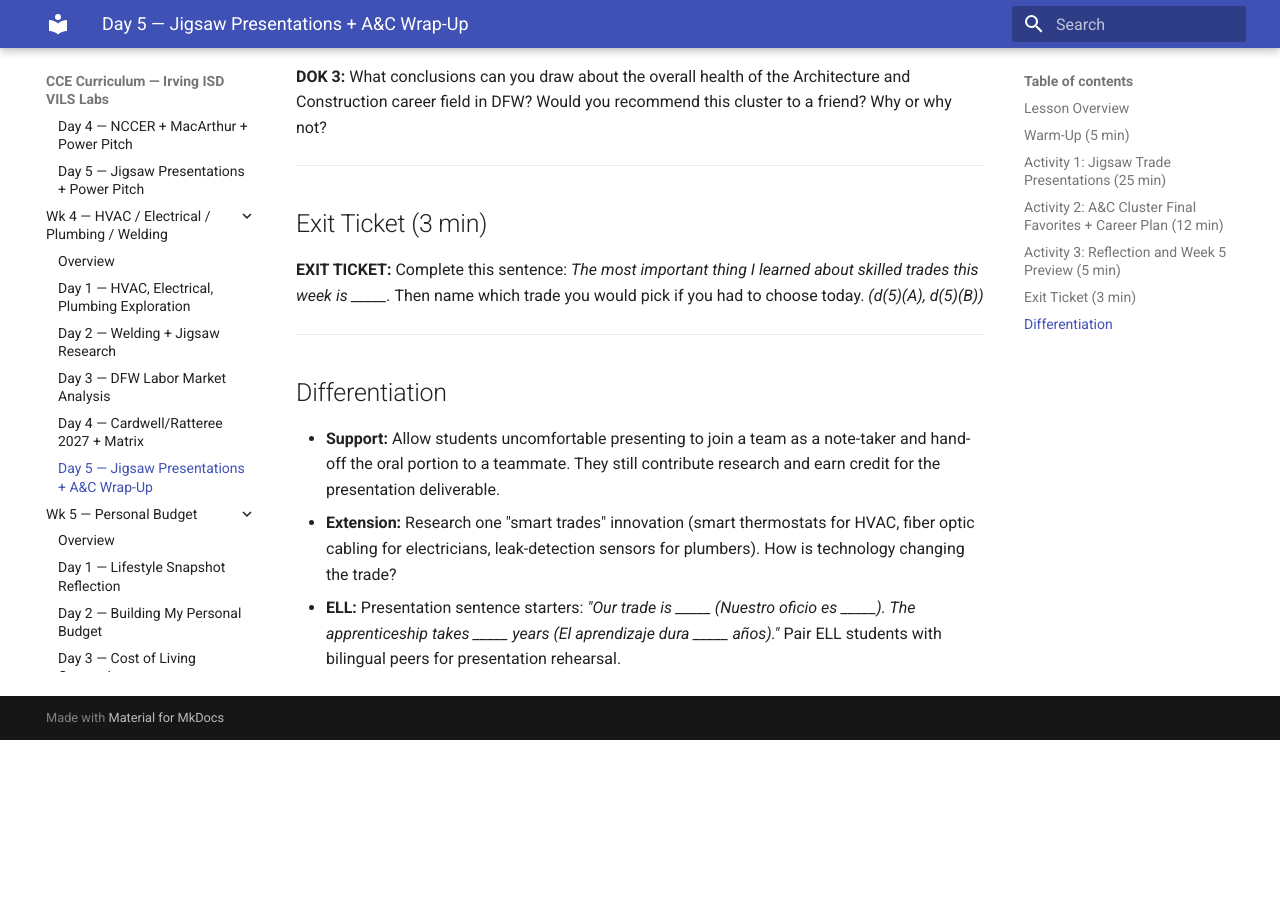
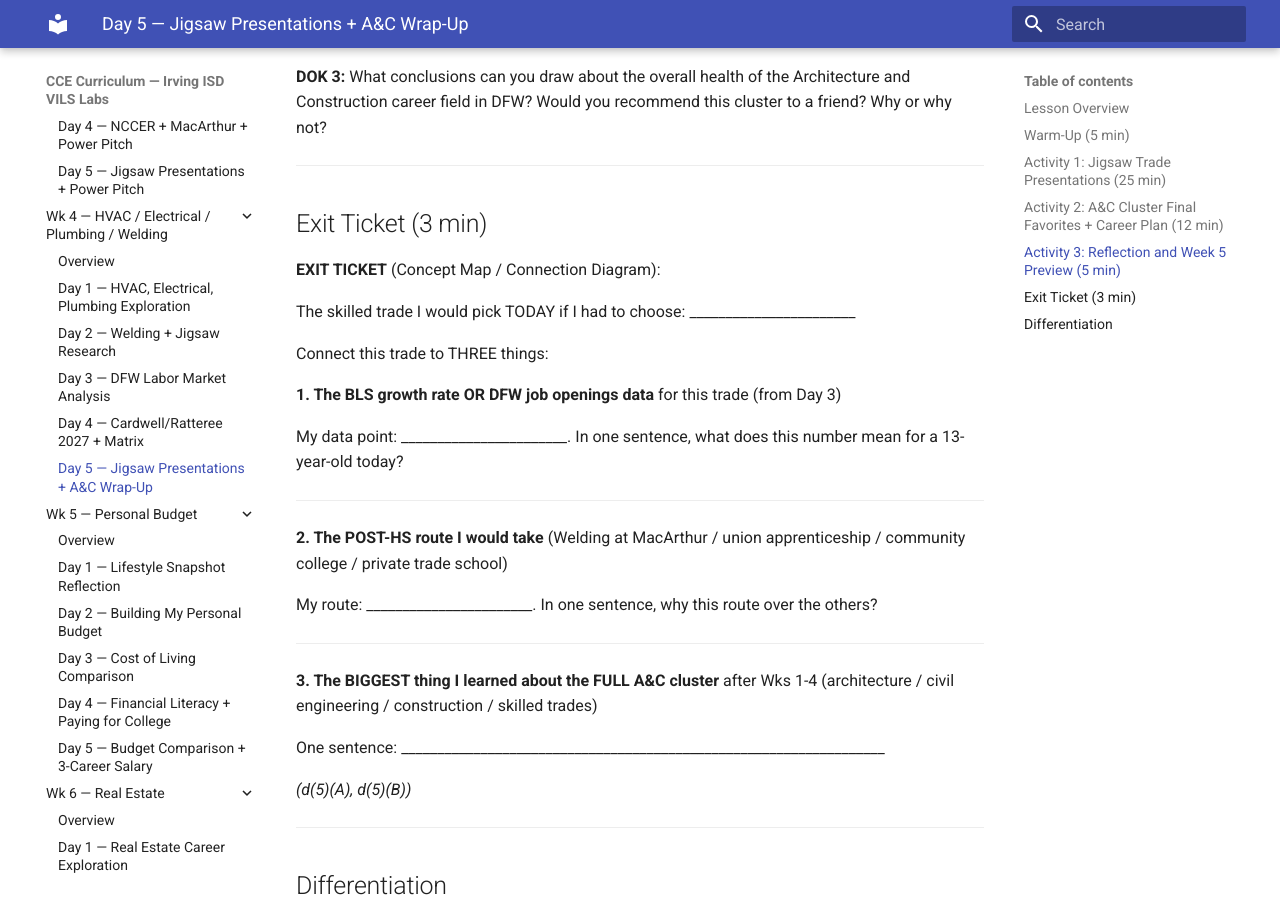
Before and after one commit to elbrielle/cce-curriculum, an MkDocs documentation site: the page built from docs/5sw/wk4-hvac-electrical-plumbing/day5.md, in a window 1280 px wide and 900 px high, scrolled down 2286 px. Built offline with MkDocs 1.6.1 and Material for MkDocs 9.7.7, drawn with Linux system fonts in a browser that asks for light colours; the version menu is left out; before the commit the page ends 3026 px from its top, so only the background shows below that.

Commit message:
AUDIT: 5SW Wk4 HVAC/Electrical/Plumbing TEKS audit + exit-ticket rewrite

```diff
--- a/docs/5sw/wk4-hvac-electrical-plumbing/day5.md
+++ b/docs/5sw/wk4-hvac-electrical-plumbing/day5.md
@@ -67,7 +67,29 @@ Preview next week: **Personal Finance / Budgeting**. Students will use the salar
 
 ## Exit Ticket (3 min)
 
-**EXIT TICKET:** Complete this sentence: *The most important thing I learned about skilled trades this week is _____.* Then name which trade you would pick if you had to choose today. *(d(5)(A), d(5)(B))*
+**EXIT TICKET** (Concept Map / Connection Diagram):
+
+The skilled trade I would pick TODAY if I had to choose: _______________________
+
+Connect this trade to THREE things:
+
+**1. The BLS growth rate OR DFW job openings data** for this trade (from Day 3)
+
+   My data point: _______________________. In one sentence, what does this number mean for a 13-year-old today?
+
+   ___________________________________________________________________
+
+**2. The POST-HS route I would take** (Welding at MacArthur / union apprenticeship / community college / private trade school)
+
+   My route: _______________________. In one sentence, why this route over the others?
+
+   ___________________________________________________________________
+
+**3. The BIGGEST thing I learned about the FULL A&C cluster** after Wks 1-4 (architecture / civil engineering / construction / skilled trades)
+
+   One sentence: ___________________________________________________________________
+
+*(d(5)(A), d(5)(B))*
 
 ---
 
```
Also changed, not shown: docs/5sw/wk4-hvac-electrical-plumbing/day1.md (+17 -1 lines), docs/5sw/wk4-hvac-electrical-plumbing/day2.md (+19 -1 lines), docs/5sw/wk4-hvac-electrical-plumbing/day3.md (+19 -1 lines), docs/5sw/wk4-hvac-electrical-plumbing/day4.md (+19 -1 lines).
